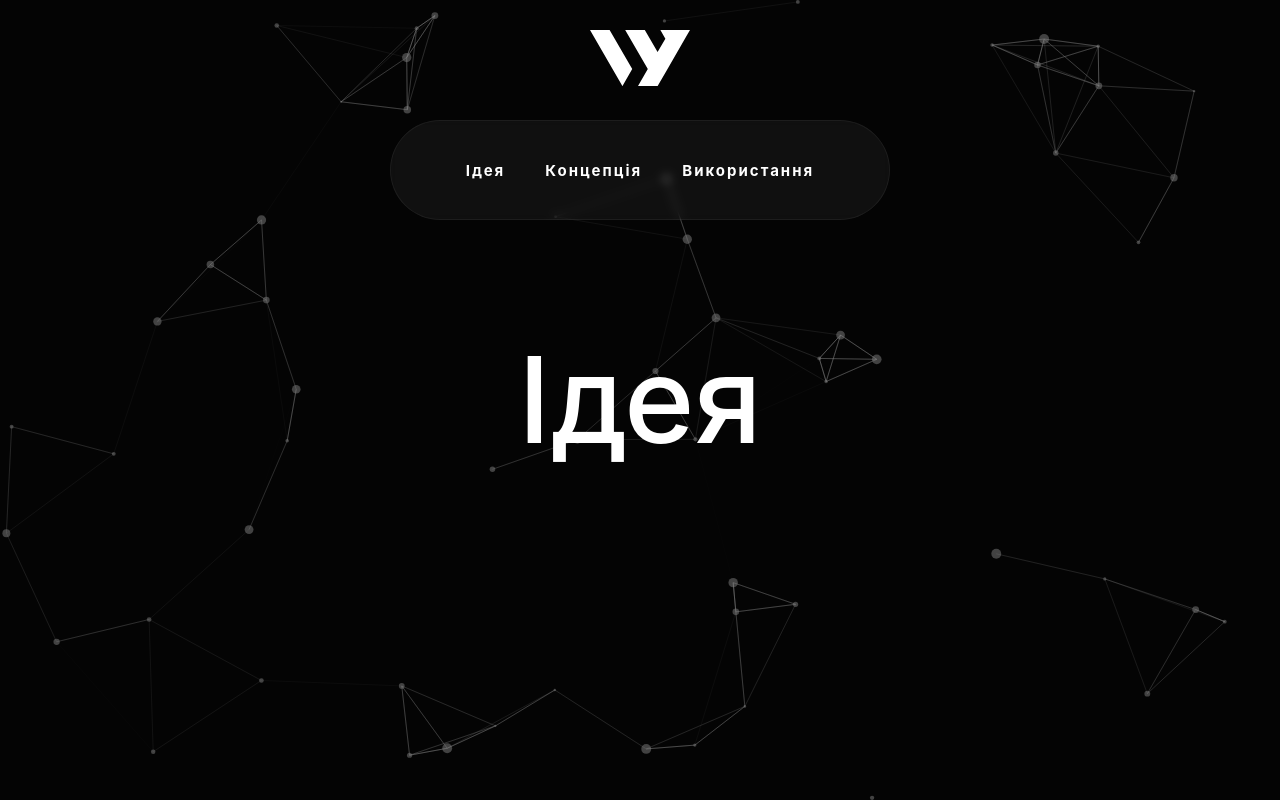
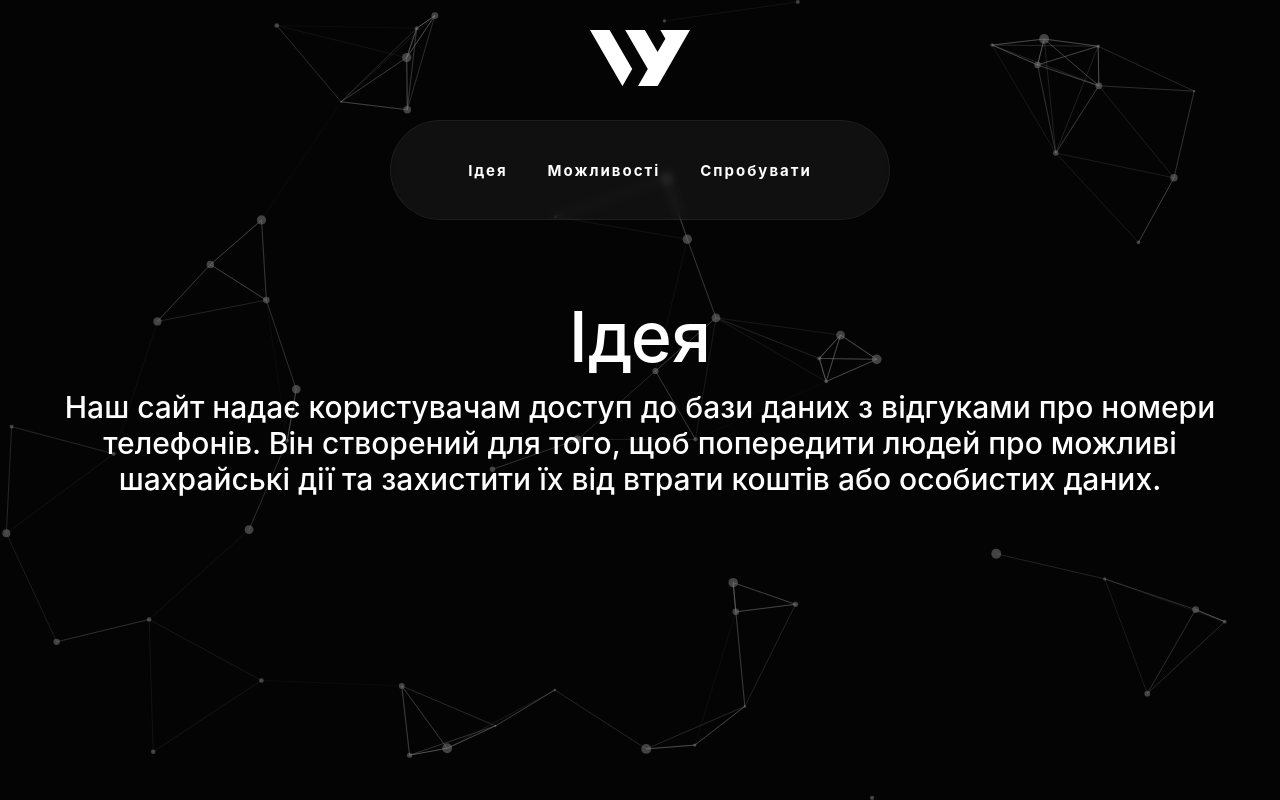
Before and after one commit to PhoenixIO/phonefinder-client, a React (Create React App) app: page / in a window 1280 px wide. Built offline with nearby package versions, Linux system fonts and the light colour scheme; no server answers.

Commit message:
Update landing text

```diff
--- a/src/pages/Main/Main.module.scss
+++ b/src/pages/Main/Main.module.scss
@@ -203,10 +203,16 @@
       }
 
       h1 {
-        font-size: 120px;
+        font-size: 70px;
         margin: 0;
         z-index: 2;
         position: relative;
+        text-align: center;
+      }
+      h3 {
+        font-size: 30px;
+        margin-top: 10px;
+        text-align: center;
       }
     }
   }
--- a/src/pages/Main/Main.tsx
+++ b/src/pages/Main/Main.tsx
@@ -6,28 +6,32 @@ import { Link } from 'react-router-dom';
 const tabs = [
   {
     name: 'Ідея',
-    id: 'vision',
+    id: 'idea',
     content: (
       <div>
         <h1>Ідея</h1>
+        <h3>
+          Наш сайт надає користувачам доступ до бази даних з відгуками про номери телефонів. Він створений для того, щоб попередити людей про можливі шахрайські дії та захистити їх від втрати коштів або особистих даних.
+        </h3>
       </div>
     ),
   },
   {
-    name: 'Концепція',
+    name: 'Можливості',
     id: 'concept',
     content: (
       <div>
-        <h1>Концепція</h1>
+        <h1>Можливості</h1>
+        <h3>Кожен користувач має можливість сповістити про шахрайські дії чи спам номера, а також прикріпивши докази у вигляді скріншотів, відео та аудіо.</h3>
       </div>
     ),
   },
   {
-    name: 'Використання',
-    id: 'use',
+    name: 'Спробувати',
+    id: 'try',
     content: (
       <div>
-        <h1>Використовуй</h1>
+        <h1>Спробуй вже зараз</h1>
         <div className={styles.useBtns}>
           <Link to='/reviews' className={styles.useBtn}>Отримати відгуки</Link>
           <Link to='/cabinet' className={styles.useBtn}>Надіслати відгук</Link>
```
